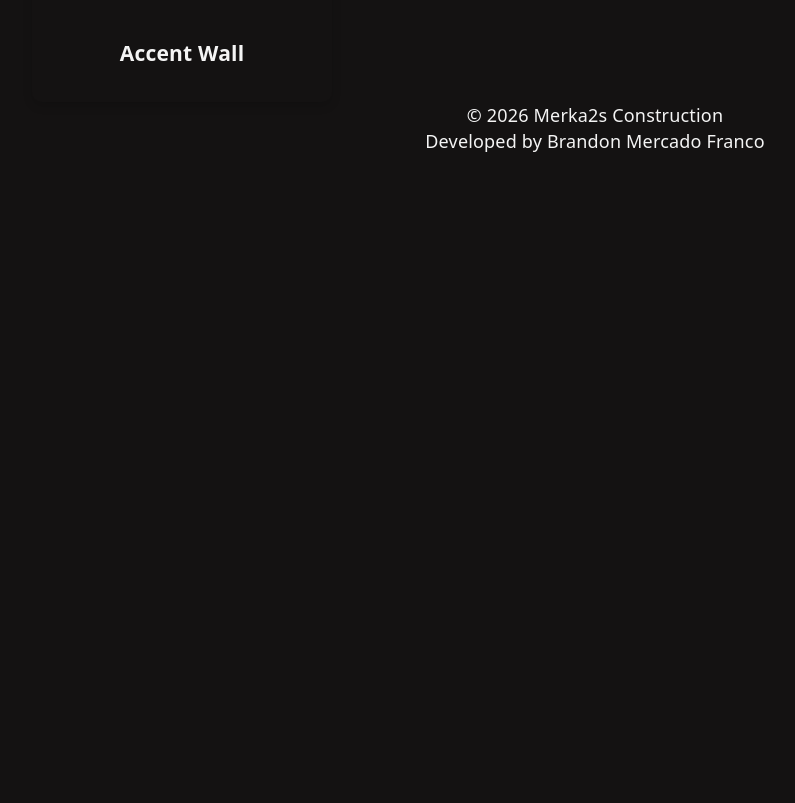
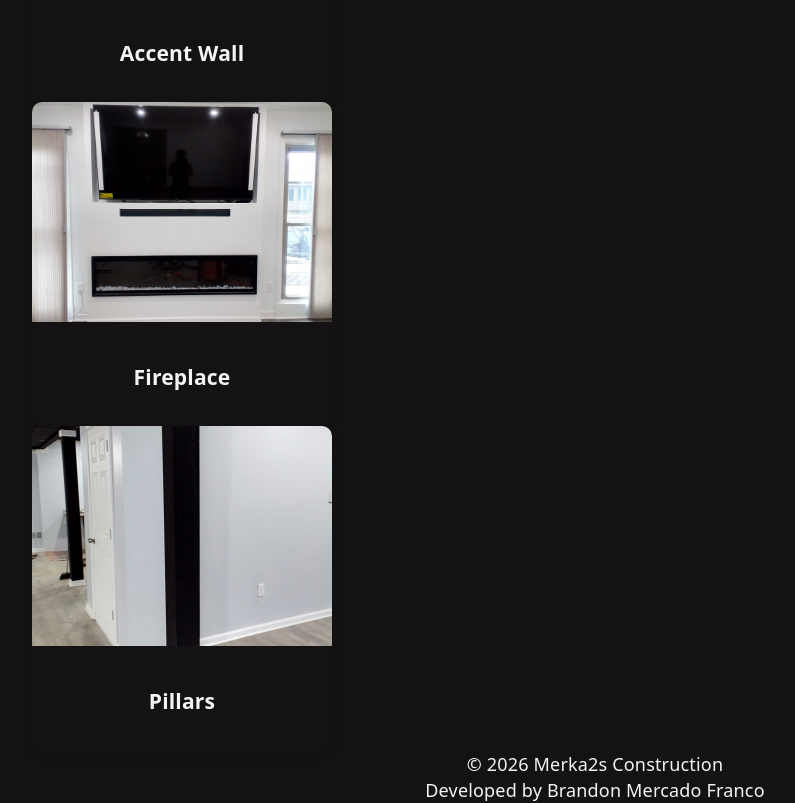
Before and after one commit to BranMerx/M2Merka2sConstruction, a React (Vite) app: page /gallery in a window 1280 px wide. Shown: the part 2235-3038 px from the top of the page, without its empty margins (45-840 px from the left). Before the commit the page ends 2389 px from the top, so only its background shows below. Built offline with nearby package versions, Linux system fonts and the light colour scheme; no server answers.

Commit message:
Adding more pictures to gallery

```diff
--- a/src/data/gallery.ts
+++ b/src/data/gallery.ts
@@ -5,6 +5,8 @@ import pillar from "../assets/gallery/Pillar.jpeg"
 import shower from "../assets/gallery/Shower.jpeg"
 import stairs from "../assets/gallery/Stairs.jpeg"
 import wall from "../assets/gallery/Wall.jpeg"
+import fireplace from "../assets/gallery/Fireplace.jpg"
+import pillars from "../assets/gallery/Pillars.jpg"
 
 export const galleryImages = [
     {
@@ -42,4 +44,14 @@ export const galleryImages = [
         title: "Accent Wall",
         image: wall,
     },
+        {
+        id: 8,
+        title:"Fireplace",
+        image: fireplace,
+    },
+        {
+        id: 9,
+        title:"Pillars",
+        image: pillars,
+    },
 ];
```
Also changed, not shown: src/assets/gallery/Fireplace.jpg (added), src/assets/gallery/Pillars.jpg (added).
